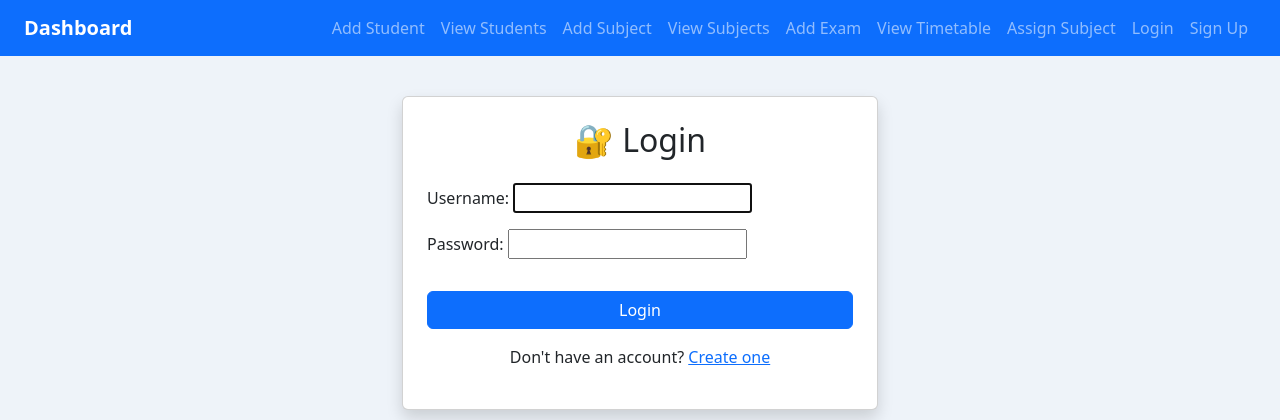
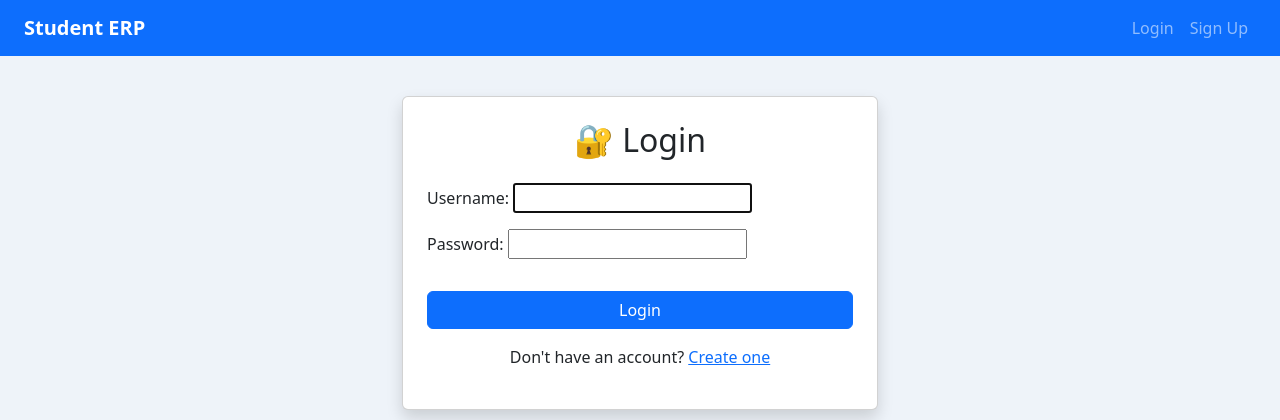
Before and after one commit to yashi43/Student-management-system-final, a Django app: page /login/ in a window 1280 px wide. Shown: the top 420 px of the page. Run offline with Django 5.2, Linux system fonts and the light colour scheme.

Commit message:
fixed logging in

```diff
--- a/core/urls.py
+++ b/core/urls.py
@@ -1,7 +1,9 @@
+from django.contrib.auth.decorators import login_required
 from django.contrib import admin
 from django.urls import path, include
 from accounts import views as account_views
 from django.contrib.auth import views as auth_views
+
 
 urlpatterns = [
 
--- a/templates/base.html
+++ b/templates/base.html
@@ -8,6 +8,7 @@
 <body style="background:#eef3f9">
 
 
+{% if user.is_authenticated %}
 <nav class="navbar navbar-expand-lg navbar-dark bg-primary px-4">
     <a class="navbar-brand fw-bold" href="/">Dashboard</a>
 
@@ -19,7 +20,7 @@
     <div class="collapse navbar-collapse" id="navbarNav">
         <ul class="navbar-nav ms-auto">
 
-
+            <!-- Students -->
             <li class="nav-item">
                 <a class="nav-link" href="/students/add_student/">Add Student</a>
             </li>
@@ -27,7 +28,7 @@
                 <a class="nav-link" href="/students/list/">View Students</a>
             </li>
 
-
+            <!-- Subjects -->
             <li class="nav-item">
                 <a class="nav-link" href="/exams/add-subject/">Add Subject</a>
             </li>
@@ -49,25 +50,31 @@
             </li>
 
 
-            {% if user.is_authenticated %}
-                <li class="nav-item">
-                    <a class="nav-link text-warning fw-bold" href="{% url 'logout' %}">
-                        Logout
-                    </a>
-                </li>
-            {% else %}
-                <li class="nav-item">
-                    <a class="nav-link" href="{% url 'login' %}">Login</a>
-                </li>
-
-                <li class="nav-item">
-                    <a class="nav-link" href="{% url 'signup' %}">Sign Up</a>
-                </li>
-            {% endif %}
+            <li class="nav-item">
+                <form action="{% url 'logout' %}" method="post" class="d-inline">
+                    {% csrf_token %}
+                    <button class="btn btn-warning btn-sm ms-3">Logout</button>
+                </form>
+            </li>
 
         </ul>
     </div>
 </nav>
+
+{% else %}
+<nav class="navbar navbar-expand-lg navbar-dark bg-primary px-4">
+    <a class="navbar-brand fw-bold" href="/">Student ERP</a>
+    <ul class="navbar-nav ms-auto">
+        <li class="nav-item">
+            <a class="nav-link" href="{% url 'login' %}">Login</a>
+        </li>
+        <li class="nav-item">
+            <a class="nav-link" href="{% url 'signup' %}">Sign Up</a>
+        </li>
+    </ul>
+</nav>
+{% endif %}
+
 <div class="container mt-4">
     {% block content %}
     {% endblock %}
```
